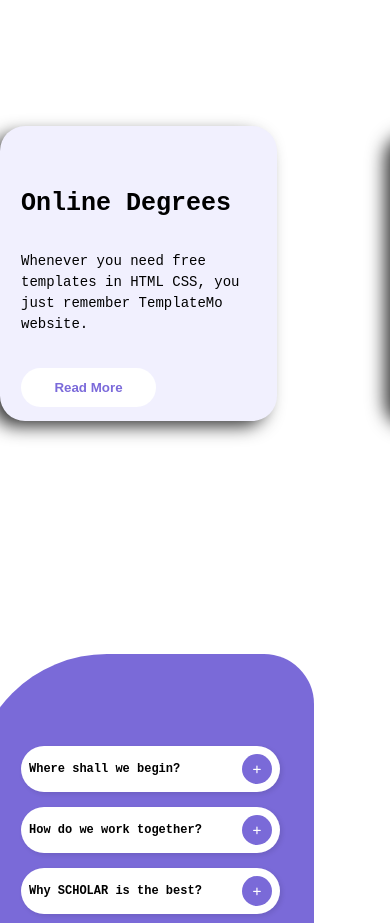
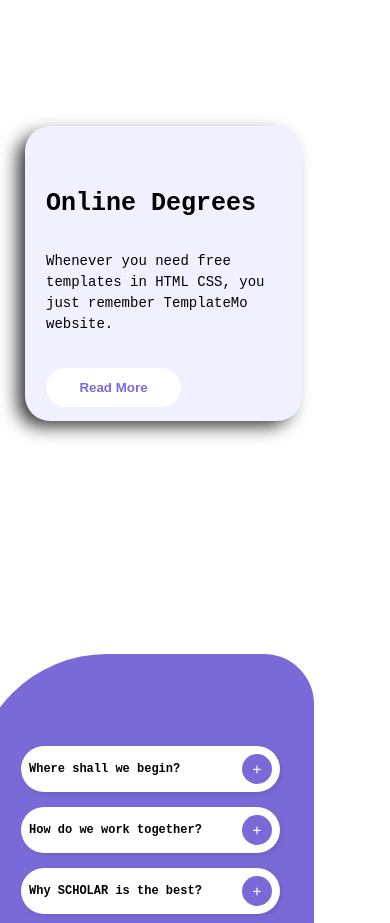
Before and after one commit to tusharshukla34/First-Website, a plain HTML site: page index.html in a window 390 px wide. Shown: the part 900-1823 px from the top of the page. Drawn offline with Linux system fonts and the light colour scheme.

Commit message:
update done

```diff
--- a/index.css
+++ b/index.css
@@ -1102,17 +1102,7 @@ background-repeat: no-repeat;
     width: 277px;
         height: 295px;
         margin-top: 117px;
-        /* border: 1px solid transparent; */
-        /* box-shadow: -9px 7px 18px -2px #000000cf; */
-        /* display: flex
-; */
-        /* flex-direction: column; */
-        /* justify-content: center; */
-        /* align-items: flex-start; */
-        /* gap: 15px; */
-        /* padding-top: 52px; */
-        /* background-color: #f1f0fe; */
-         /* border-radius: 25px; */
+        margin-left: 25px;
   }
 
   #secondpage .page2 .circle1 {
```
